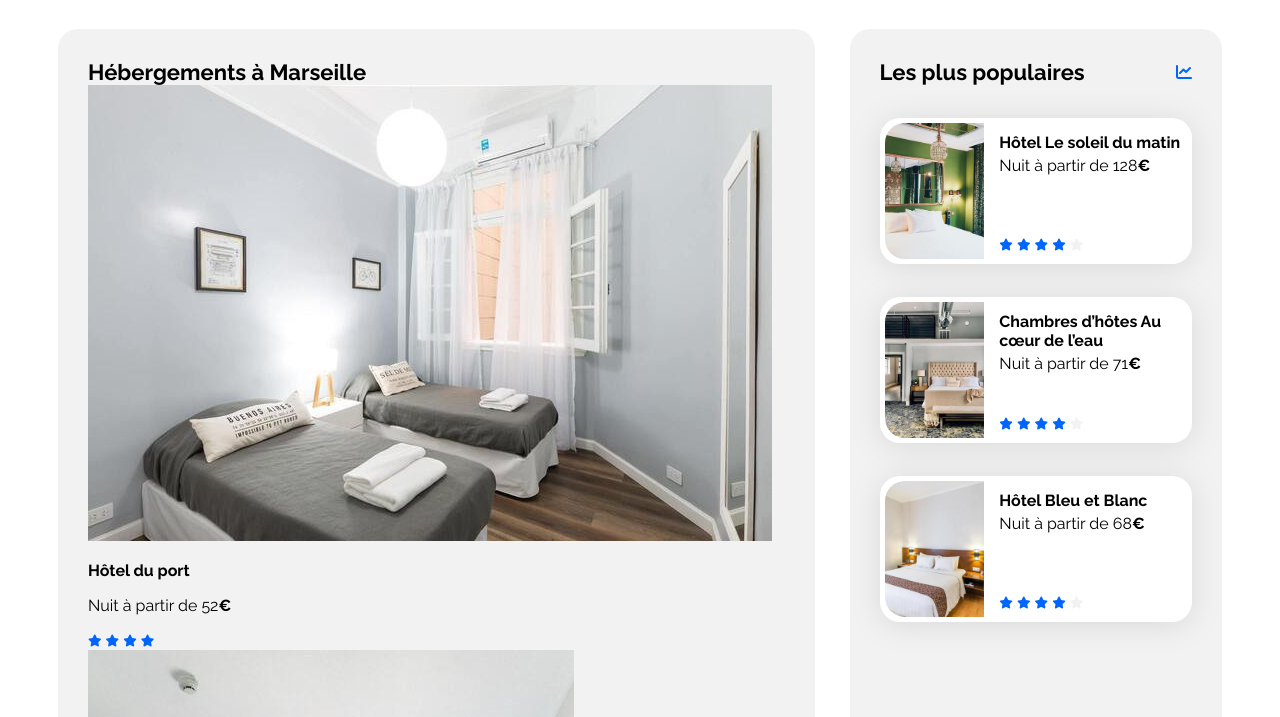
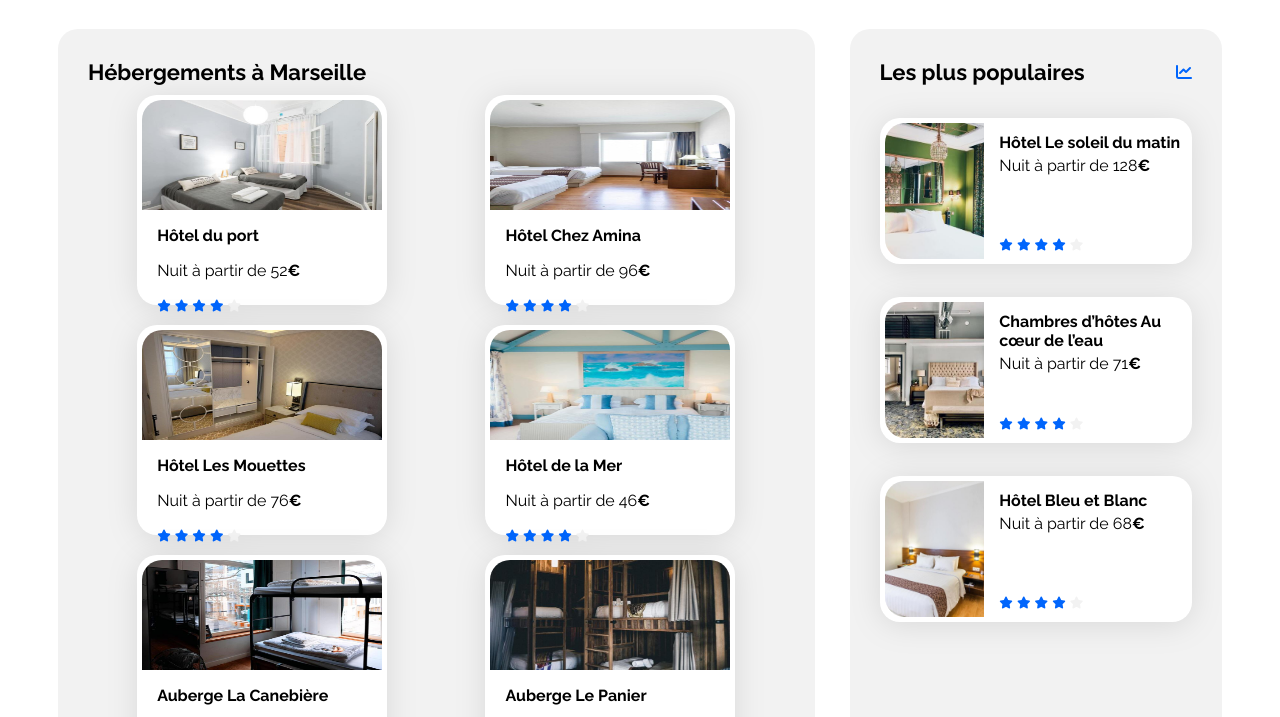
Before and after one commit to JL8255/Booki_Jean-Louis_H, a plain HTML site: page index.html in a window 1280 px wide. Shown: the part 83-800 px from the top of the page. Drawn offline with Linux system fonts and the light colour scheme.

Commit message:
Update style.css
Hébergement V1

```diff
--- a/css/style.css
+++ b/css/style.css
@@ -115,6 +115,44 @@ a {
     width: 65%;
 }
 
+.hebergement-conteneur {
+    display:flex;
+    flex-direction: row;
+    flex-wrap:wrap;
+    justify-content: space-around;
+}
+
+.hebergement-cards {
+    display:flex;
+    flex-direction: column;
+    align-content: space-between;
+    background-color: white;
+    width: 240px;
+    height: 200px;
+    border-radius: 20px;
+    padding: 5px;
+    margin:10px;
+    filter: drop-shadow(0px 3px 15px rgba(0, 0, 0, 0.1));
+}
+
+.hebergement-cards img {
+    width: 100%;
+    height:55%;
+    border-top-left-radius: 20px;
+    border-top-right-radius: 20px;
+}
+
+.hebergement-card-content {
+    width: 100%;
+    height:45%;
+    padding-left: 15px;
+    display: flex;
+    flex-direction: column;
+    justify-content: space-between;
+    box-sizing: border-box;
+}
+
+
 /****** Populaires ***********/
 .populaires {
     width: 32%;
```
